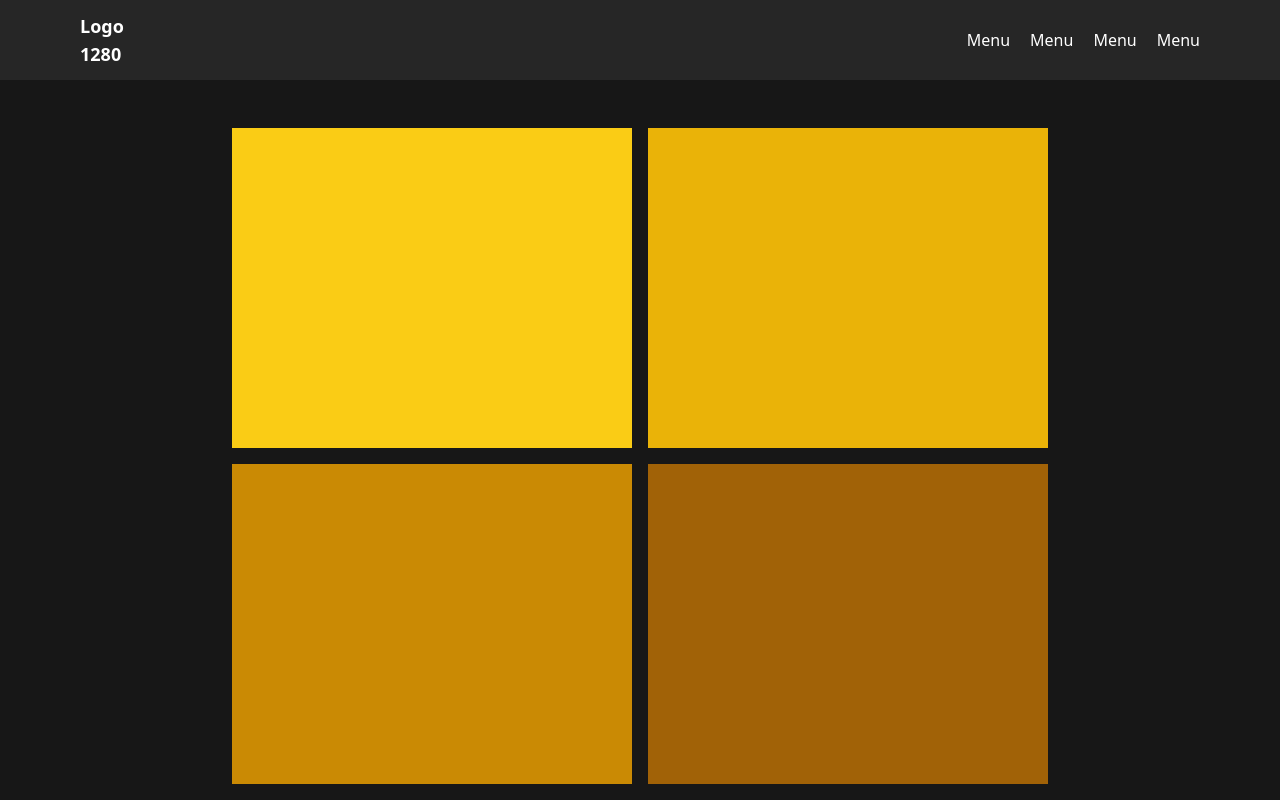
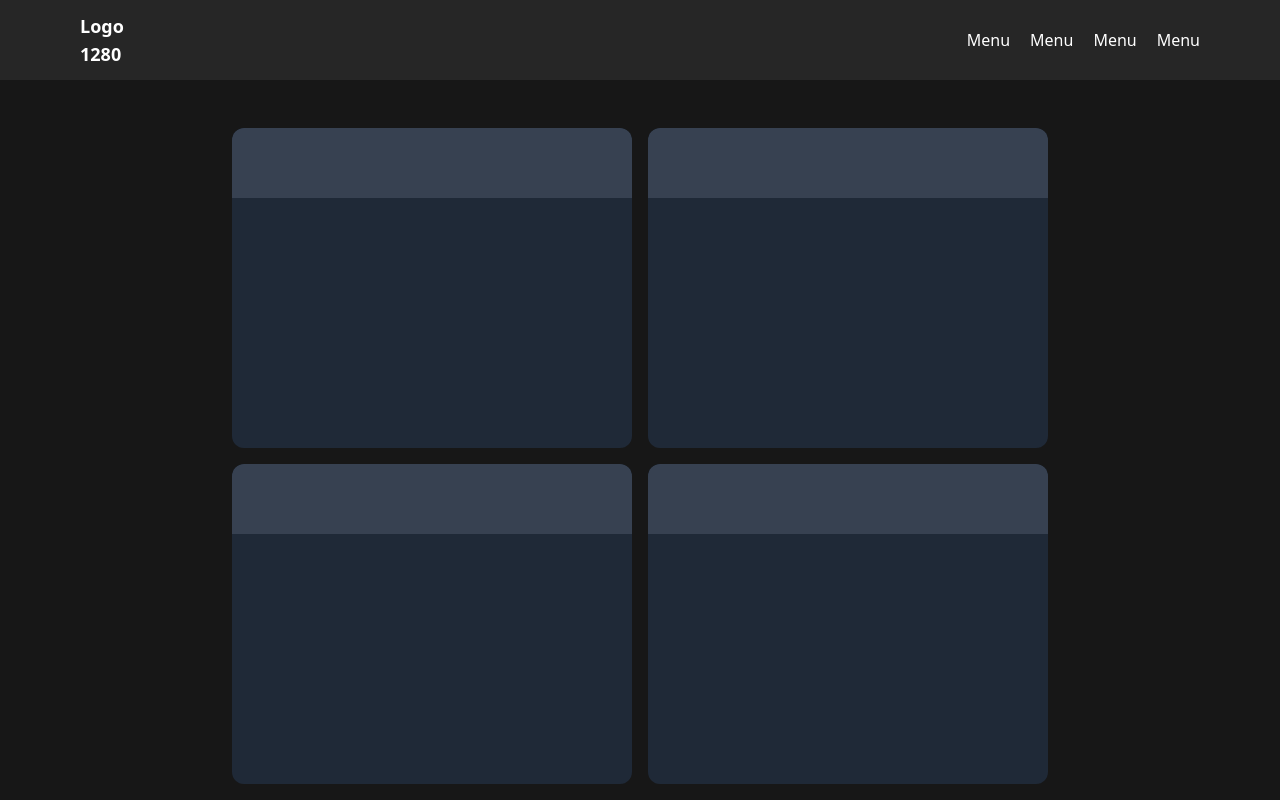
Before and after one commit to KazbundaYTB/Website-ReactWiki, a React (Create React App) app: page / in a window 1280 px wide. Built offline with nearby package versions, Linux system fonts and the light colour scheme.

Commit message:
Changed design of Categories, added more responsibility.

```diff
--- a/src/components/Categories.jsx
+++ b/src/components/Categories.jsx
@@ -17,13 +17,38 @@ export default function Categories() {
   }, []);
 
   return (
-    <div className={`w-full ${windowWidth <= 890 ? ' h-[160%]' : windowWidth <= 1680 ? ' h-[110%]' : 'h-[80%]'} bg-neutral-900 flex justify-center items-start overflow-y overflow-x-hidden`}>
+    <div className={`w-full ${windowWidth <= 890 ? ' h-[160%]' : windowWidth <= 1680 ? ' h-[90%]' : 'h-[80%]'} bg-neutral-900 flex justify-center items-start overflow-y overflow-x-hidden`}>
       <div className="mt-12">
         <div className={`grid gap-4 ${windowWidth <= 890 ? 'grid-cols-1' : windowWidth <= 1680 ? 'grid-cols-2 ' : 'grid-cols-4'} justify-center items-center`}>
-          <div className="bg-yellow-400 w-[400px] h-[320px]"></div>
-          <div className="bg-yellow-500 w-[400px] h-[320px]"></div>
-          <div className="bg-yellow-600 w-[400px] h-[320px]"></div>
-          <div className="bg-yellow-700 w-[400px] h-[320px]"></div>
+
+        <div className="bg-gray-800 w-[400px] h-[320px] rounded-xl overflow-hidden">
+          <div className="bg-gray-700 w-full h-[70px] rounded-t-xl">
+
+          </div>
+
+      </div>
+
+      <div className="bg-gray-800 w-[400px] h-[320px] rounded-xl overflow-hidden">
+          <div className="bg-gray-700 w-full h-[70px] rounded-t-xl">
+
+          </div>
+
+      </div>
+
+      <div className="bg-gray-800 w-[400px] h-[320px] rounded-xl overflow-hidden">
+        <div className="bg-gray-700 w-full h-[70px] rounded-t-xl">
+
+        </div>
+
+      </div>
+
+      <div className="bg-gray-800 w-[400px] h-[320px] rounded-xl overflow-hidden">
+        <div className="bg-gray-700 w-full h-[70px] rounded-t-xl">
+
+        </div>
+
+      </div>
+
         </div>
       </div>
     </div>
```
